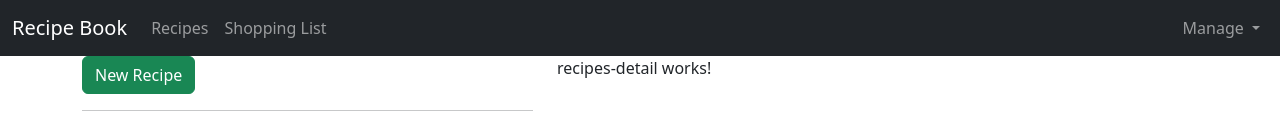
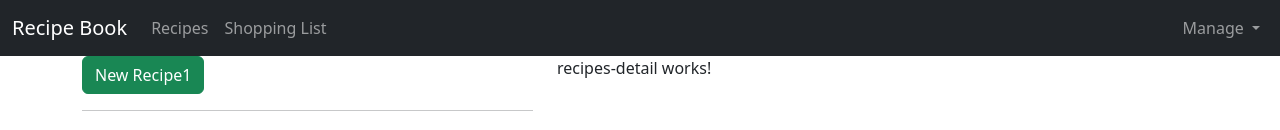
Before and after one commit to abhilashk12/employeeManagementPortal, an Angular app in the folder Udemi/my-first-app/: page / in a window 1280 px wide. Shown: the top 130 px of the page. Built offline with nearby package versions, Linux system fonts and the light colour scheme.

Commit message:
Update recipes-list.component.html

```diff
--- a/Udemi/my-first-app/src/app/recipes/recipe-list/recipes-list.component.html
+++ b/Udemi/my-first-app/src/app/recipes/recipe-list/recipes-list.component.html
@@ -1,6 +1,6 @@
 <div class="row">
     <div class="col-12">
-        <button class="btn btn-success">New Recipe</button>
+        <button class="btn btn-success">New Recipe1</button>
     </div>
 </div>
 <hr>
```
